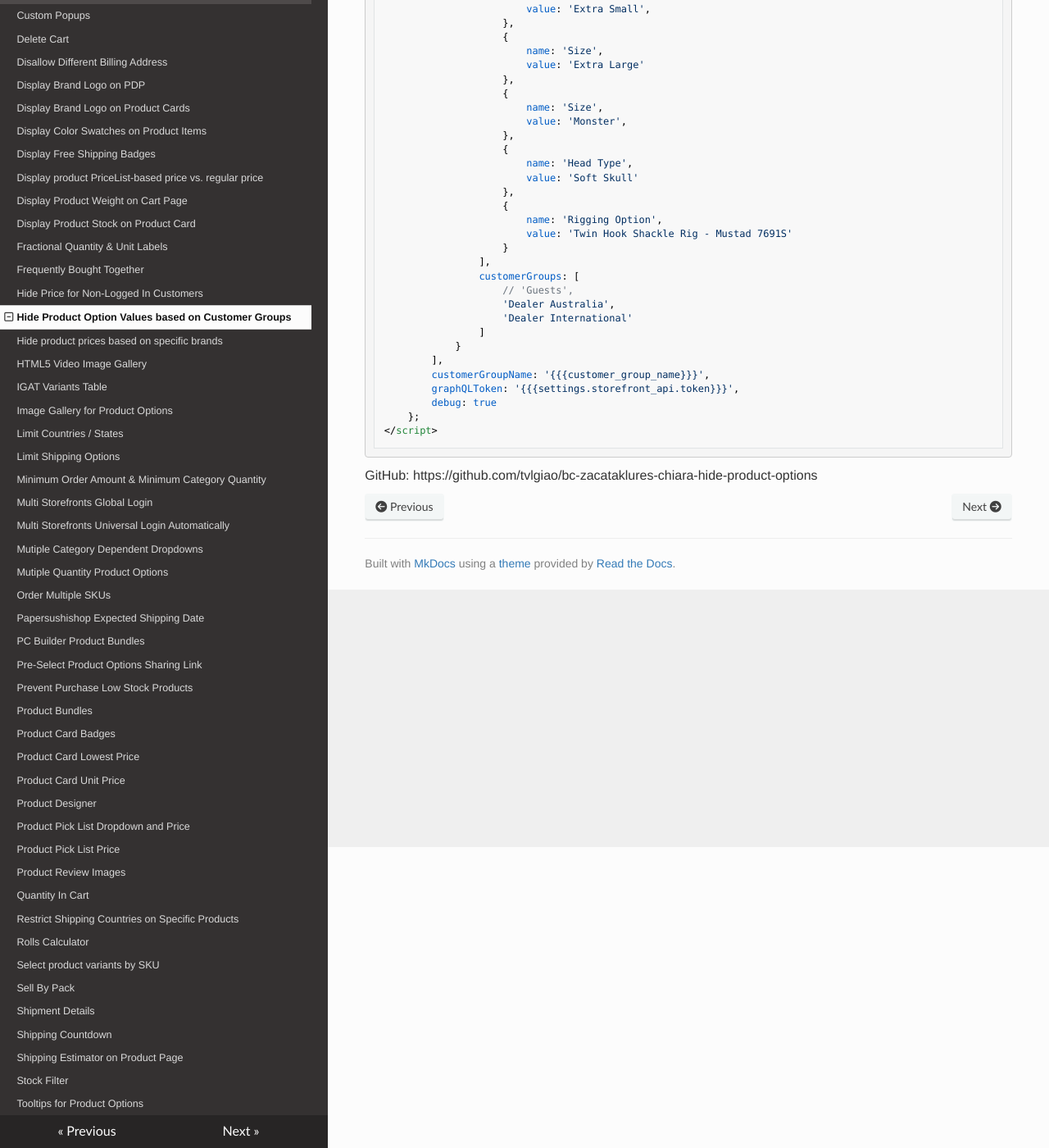
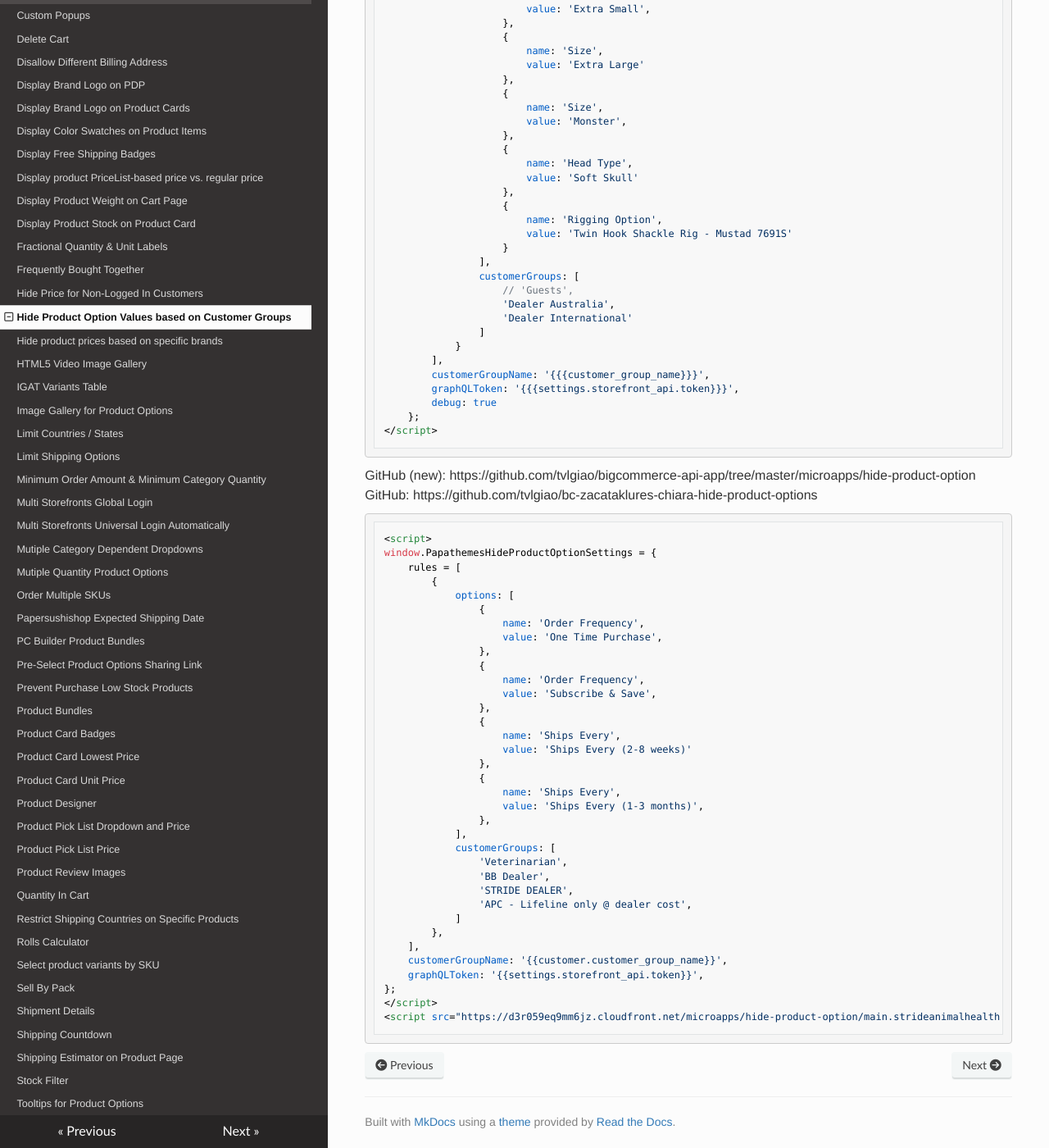
Before and after one commit to tvlgiao/bc-addons-docs, an MkDocs documentation site: the page built from docs/hide-option-values-based-on-customer-groups.md, in a window 1280 px wide and 1400 px high, scrolled down 367 px. Shown: the whole window at 82% size. Built offline with MkDocs 1.6.1, drawn with Linux system fonts in a browser that asks for light colours; nearby versions of some CDN libraries.

Commit message:
Example for hide option values

````diff
--- a/docs/hide-option-values-based-on-customer-groups.md
+++ b/docs/hide-option-values-based-on-customer-groups.md
@@ -43,4 +43,44 @@ Example configuration:
 </script>
 ```
 
+GitHub (new): https://github.com/tvlgiao/bigcommerce-api-app/tree/master/microapps/hide-product-option
 GitHub: https://github.com/tvlgiao/bc-zacataklures-chiara-hide-product-options
+
+
+```html
+<script>
+window.PapathemesHideProductOptionSettings = {
+    rules = [
+        {
+            options: [
+                {
+                    name: 'Order Frequency',
+                    value: 'One Time Purchase',
+                },
+                {
+                    name: 'Order Frequency',
+                    value: 'Subscribe & Save',
+                },
+                {
+                    name: 'Ships Every',
+                    value: 'Ships Every (2-8 weeks)'
+                },
+                {
+                    name: 'Ships Every',
+                    value: 'Ships Every (1-3 months)',
+                },
+            ],
+            customerGroups: [
+                'Veterinarian',
+                'BB Dealer',
+                'STRIDE DEALER',
+                'APC - Lifeline only @ dealer cost',
+            ]
+        },
+    ],
+    customerGroupName: '{{customer.customer_group_name}}',
+    graphQLToken: '{{settings.storefront_api.token}}',
+};
+</script>
+<script src="https://d3r059eq9mm6jz.cloudfront.net/microapps/hide-product-option/main.strideanimalhealth.com.js" async defer></script>
+```
````
